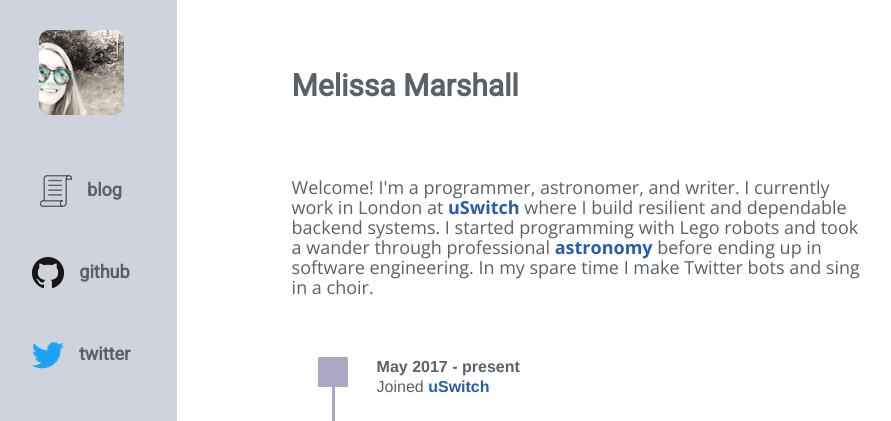
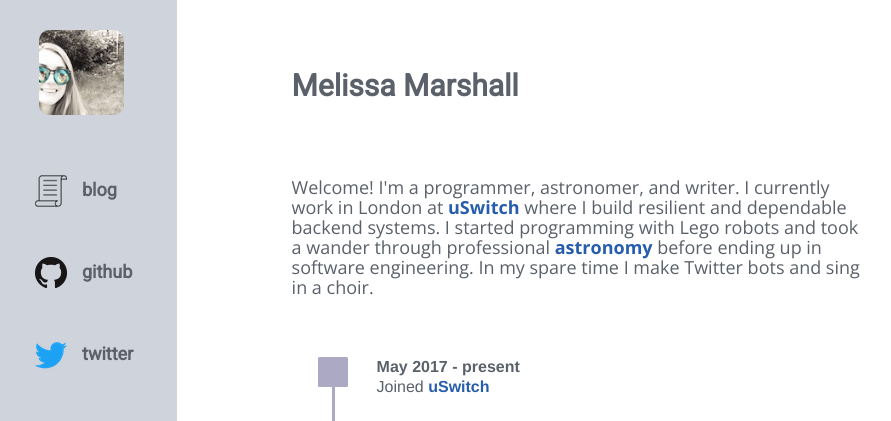
Before and after one commit to mveritym/super-duper-guacamole, a Vue app: page / in a window 1280 px wide. Shown: the top 421 px of the page, without its empty margins (15-906 px from the left). Built offline with nearby package versions, Linux system fonts and the light colour scheme.

Commit message:
Diff alignment

```diff
--- a/src/components/Navigation.vue
+++ b/src/components/Navigation.vue
@@ -121,8 +121,6 @@ export default {
     }
 
     .navigation ul li {
-      text-align: center;
-      margin: auto;
       margin-bottom: 50px;
     }
 
```
